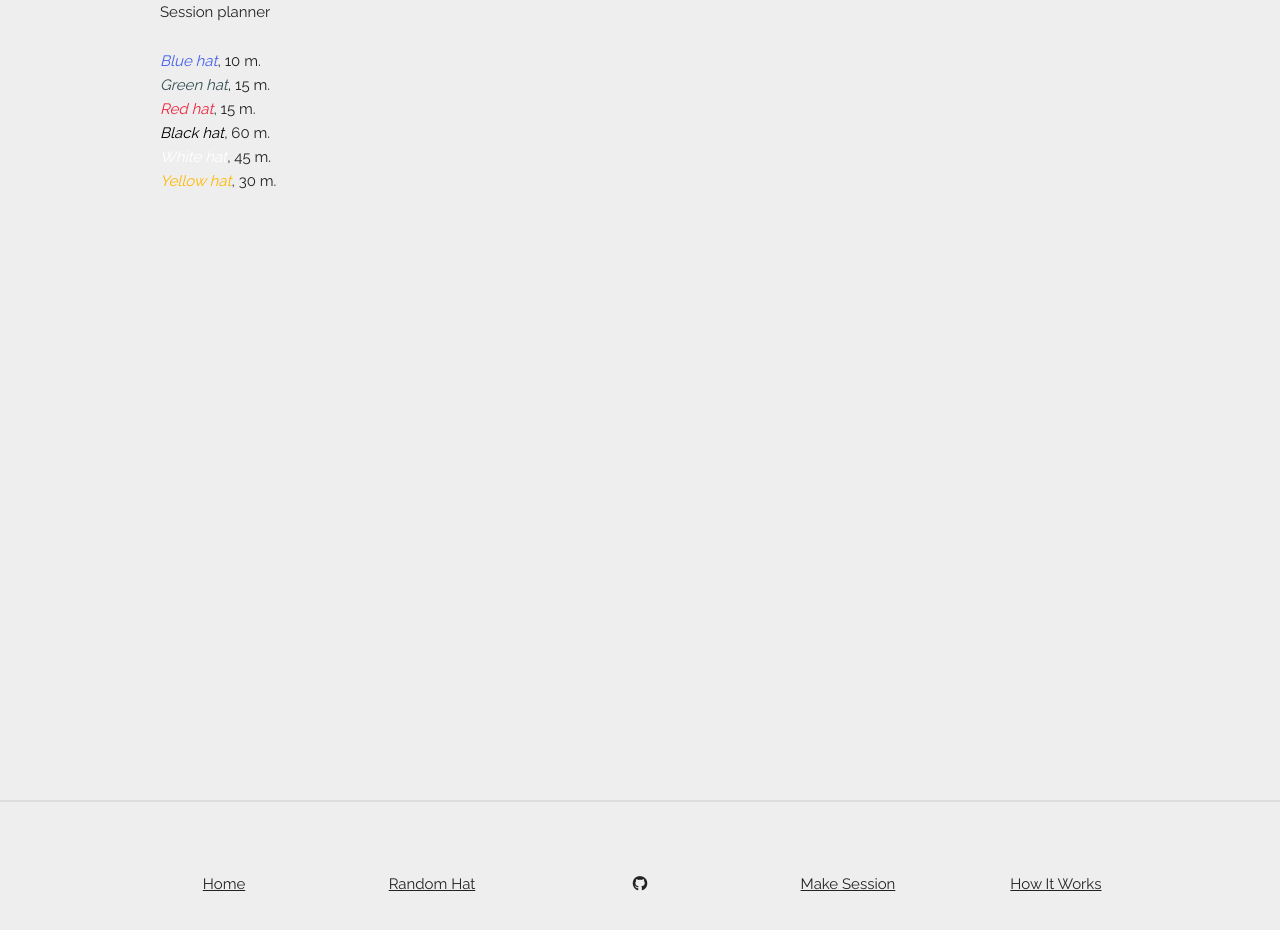
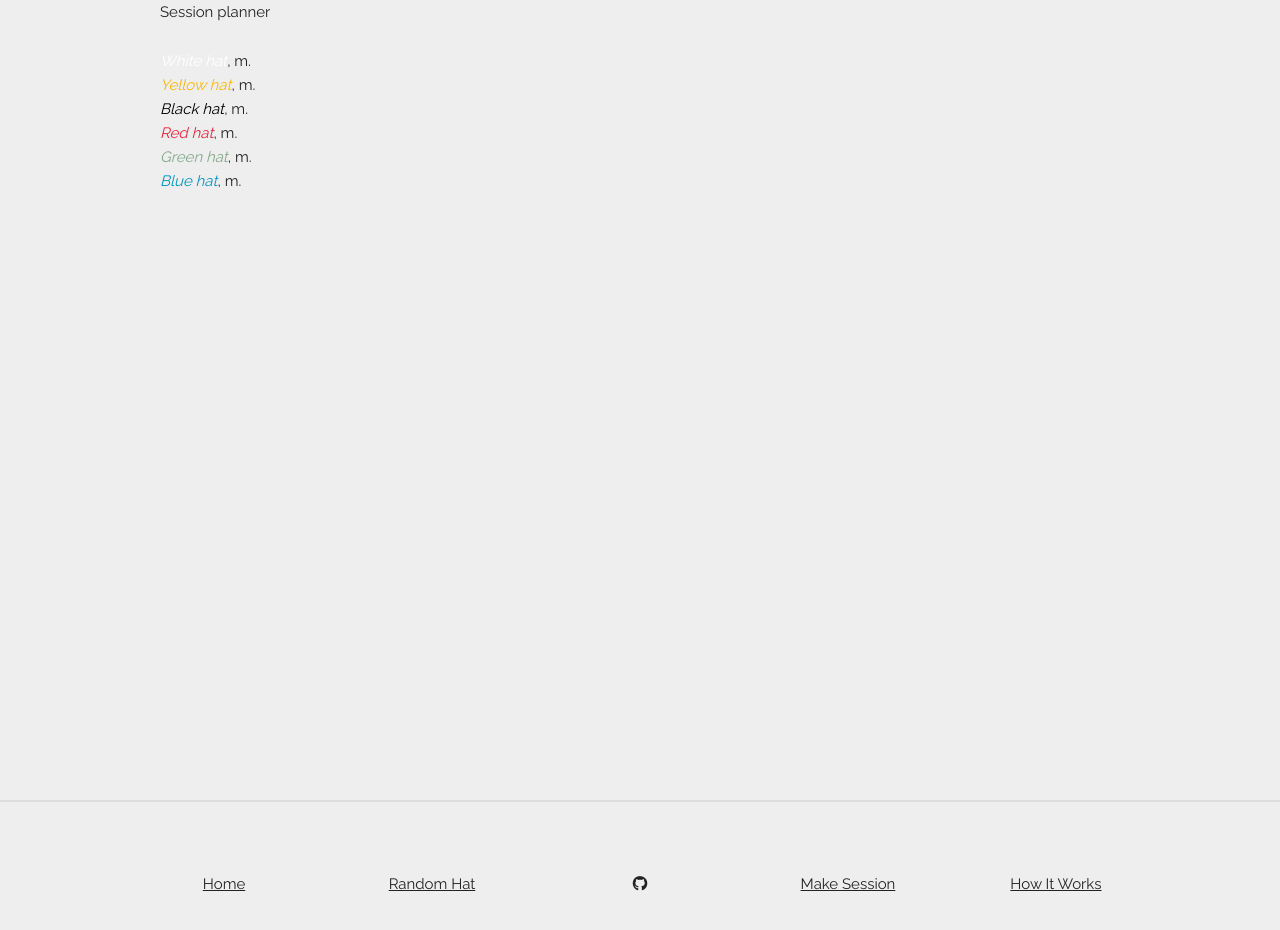
Before and after one commit to scamgi/hats, a Vue app: page /make-session in a window 1280 px wide. Shown: the top 930 px of the page. Built offline with nearby package versions, Linux system fonts and the light colour scheme.

Commit message:
this.session modified

```diff
--- a/src/views/MakeSessionView.vue
+++ b/src/views/MakeSessionView.vue
@@ -1,6 +1,7 @@
 <script setup lang="ts">
 import SessionPlanner from "../components/SessionPlanner.vue";
 import SessionDisplay from "../components/SessionDisplay.vue";
+import hats from "@/assets/hats";
 </script>
 
 <script lang="ts">
@@ -12,38 +13,39 @@ export default {
     }
   },
   created() {
-    this.session = [
-      {
-        color: "#4361ee",
-        name: "Blue hat",
-        minutes: 10
-      },
-      {
-        color: "#354f52",
-        name: "Green hat",
-        minutes: 15
-      },
-      {
-        color: "#ef233c",
-        name: "Red hat",
-        minutes: 15
-      },
-      {
-        color: '#000',
-        name: "Black hat",
-        minutes: 60
-      },
-      {
-        color: '#fff',
-        name: "White hat",
-        minutes: 45
-      },
-      {
-        color: '#ffb703',
-        name: 'Yellow hat',
-        minutes: 30
-      }
-    ]
+    // this.session = [
+    //   {
+    //     color: "#4361ee",
+    //     name: "Blue hat",
+    //     minutes: 10
+    //   },
+    //   {
+    //     color: "#354f52",
+    //     name: "Green hat",
+    //     minutes: 15
+    //   },
+    //   {
+    //     color: "#ef233c",
+    //     name: "Red hat",
+    //     minutes: 15
+    //   },
+    //   {
+    //     color: '#000',
+    //     name: "Black hat",
+    //     minutes: 60
+    //   },
+    //   {
+    //     color: '#fff',
+    //     name: "White hat",
+    //     minutes: 45
+    //   },
+    //   {
+    //     color: '#ffb703',
+    //     name: 'Yellow hat',
+    //     minutes: 30
+    //   }
+    // ]
+    this.session = hats;
   }
 }
 </script>
```
